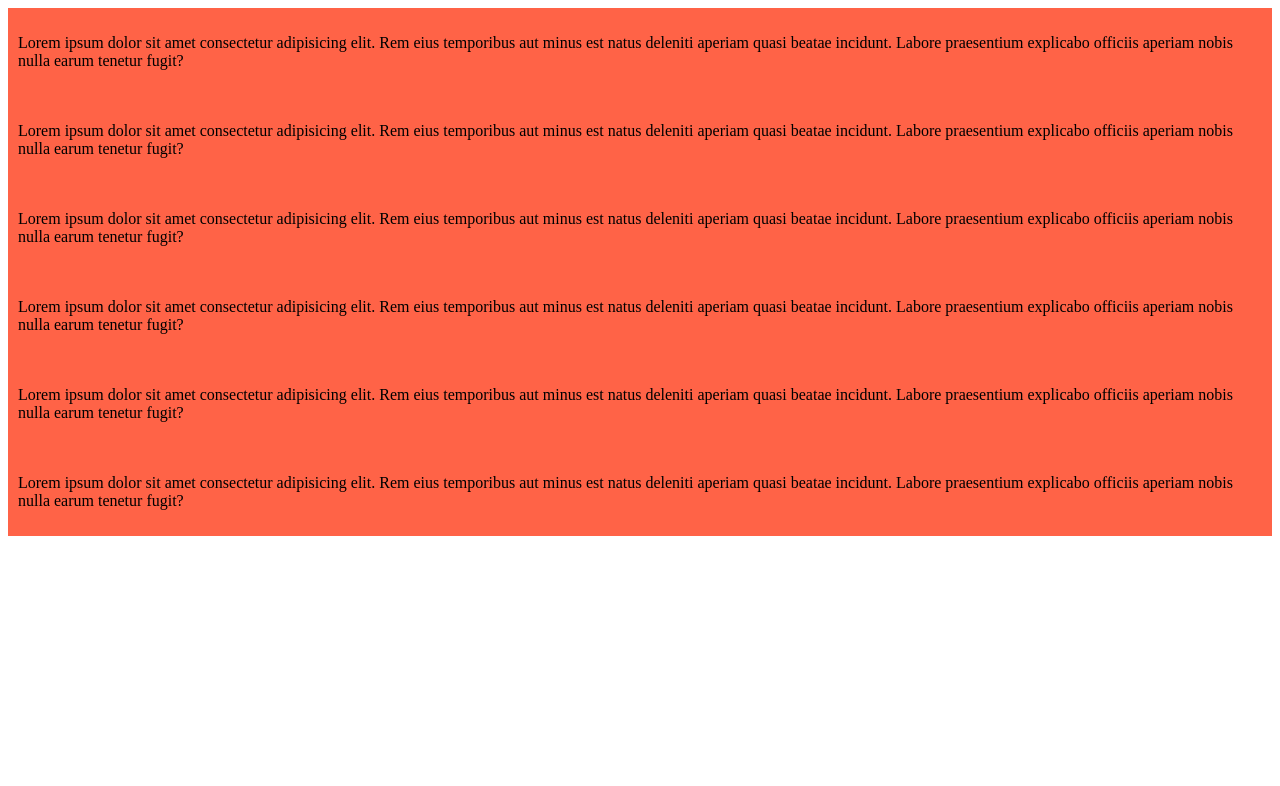
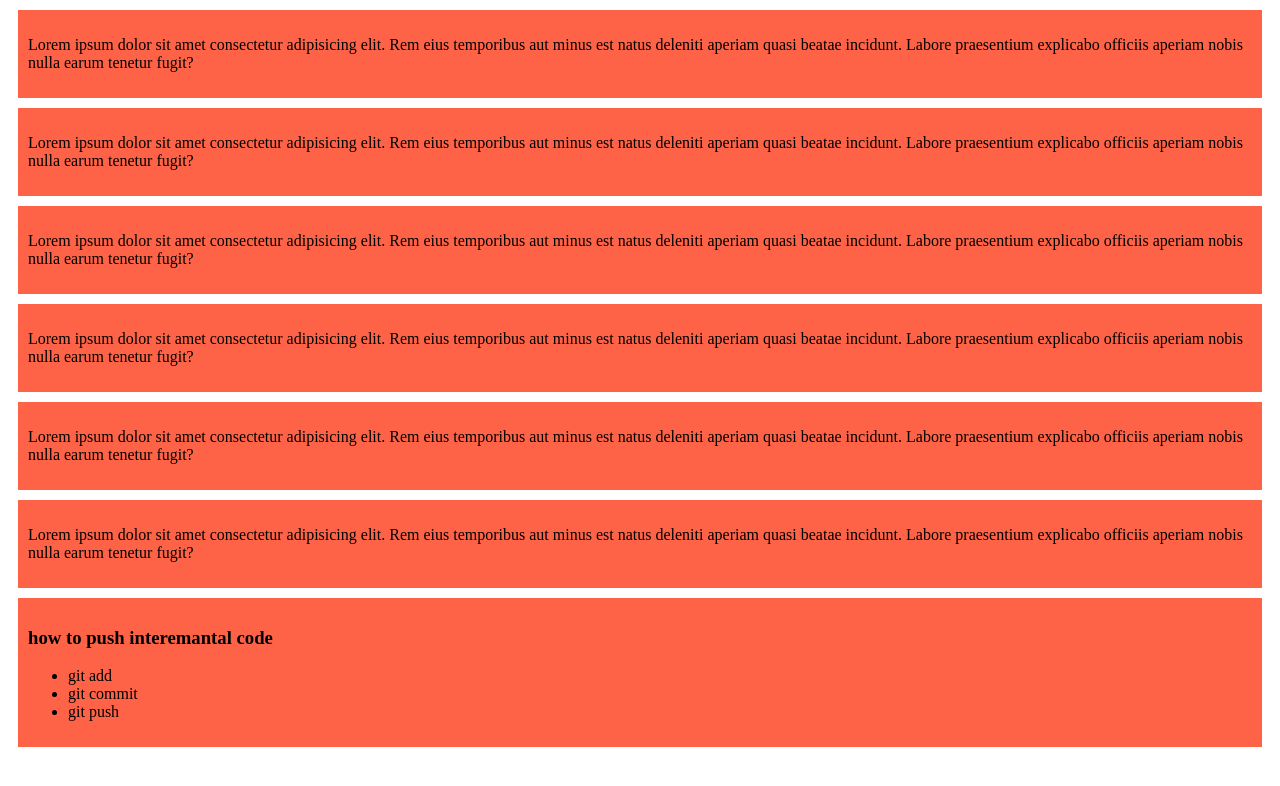
Before and after one commit to labibrahman326/my-git-acont, a plain HTML site: page index.html in a window 1280 px wide. Drawn offline with Linux system fonts and the light colour scheme.

Commit message:
my commit

```diff
--- a/index.html
+++ b/index.html
@@ -25,5 +25,13 @@
 <div>
     <p>Lorem ipsum dolor sit amet consectetur adipisicing elit. Rem eius temporibus aut minus est natus deleniti aperiam quasi beatae incidunt. Labore praesentium explicabo officiis aperiam nobis nulla earum tenetur fugit?</p>
 </div>
+<div>
+    <h3> how to push interemantal code</h3>
+    <ul>
+        <li>git add</li>
+        <li>git commit</li>
+        <li>git push</li>
+    </ul>
+</div>
 </body>
 </html>
--- a/styles/blog.css
+++ b/styles/blog.css
@@ -1,5 +1,5 @@
 div{
     background-color: tomato;
     padding: 10px;
-    margin: 10pxgit add.
+    margin: 10px;
 }
```
